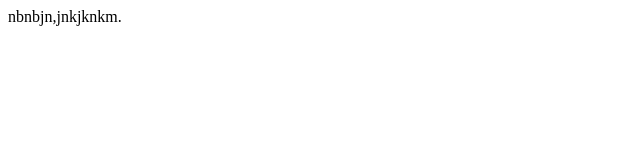
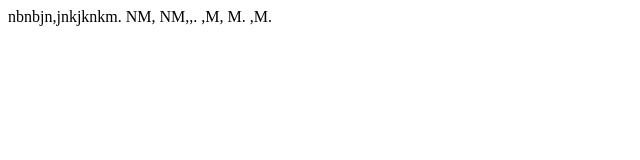
Before and after one commit to HiveTechWare12/Test, a plain HTML site: page index.html in a window 1280 px wide. Shown: the whole page, without its empty margins (0-640 px from the left). Drawn offline with Linux system fonts and the light colour scheme.

Commit message:
Update index.html

```diff
--- a/index.html
+++ b/index.html
@@ -8,5 +8,7 @@
 </head>
 <body>
      nbnbjn,jnkjknkm.
+
+    NM, NM,,. ,M, M. ,M.
 </body>
 </html>
```
